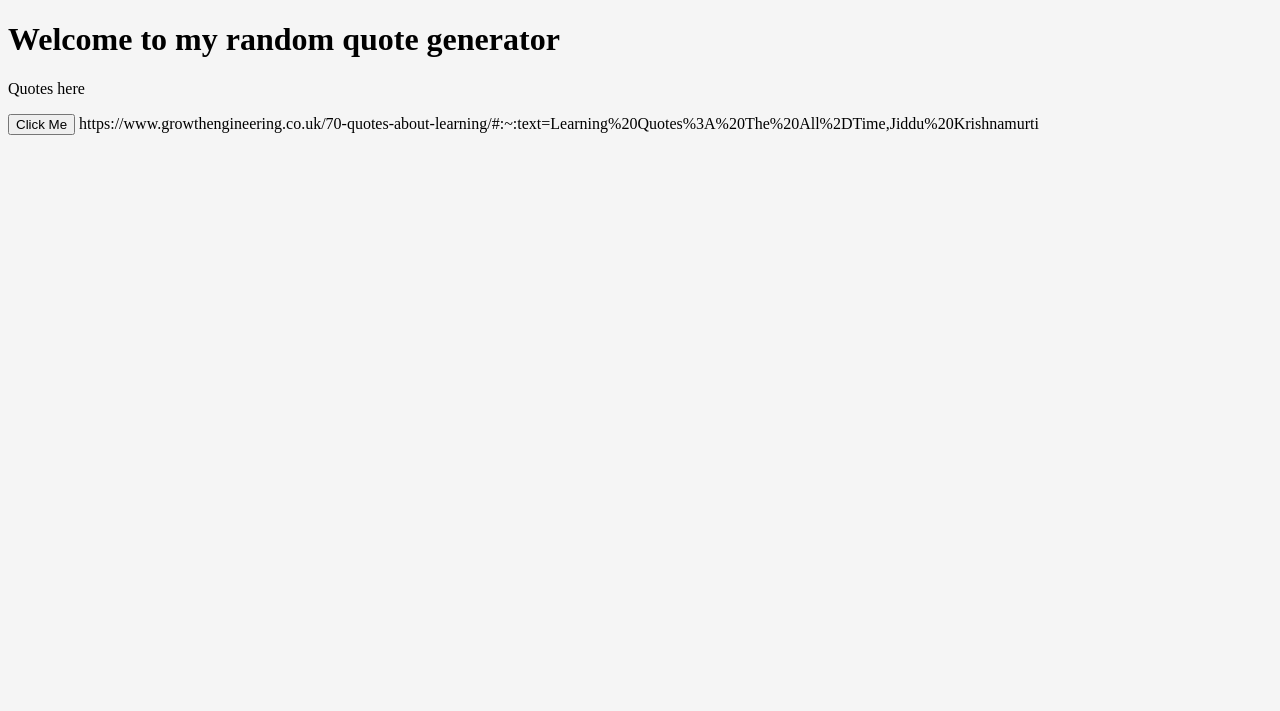
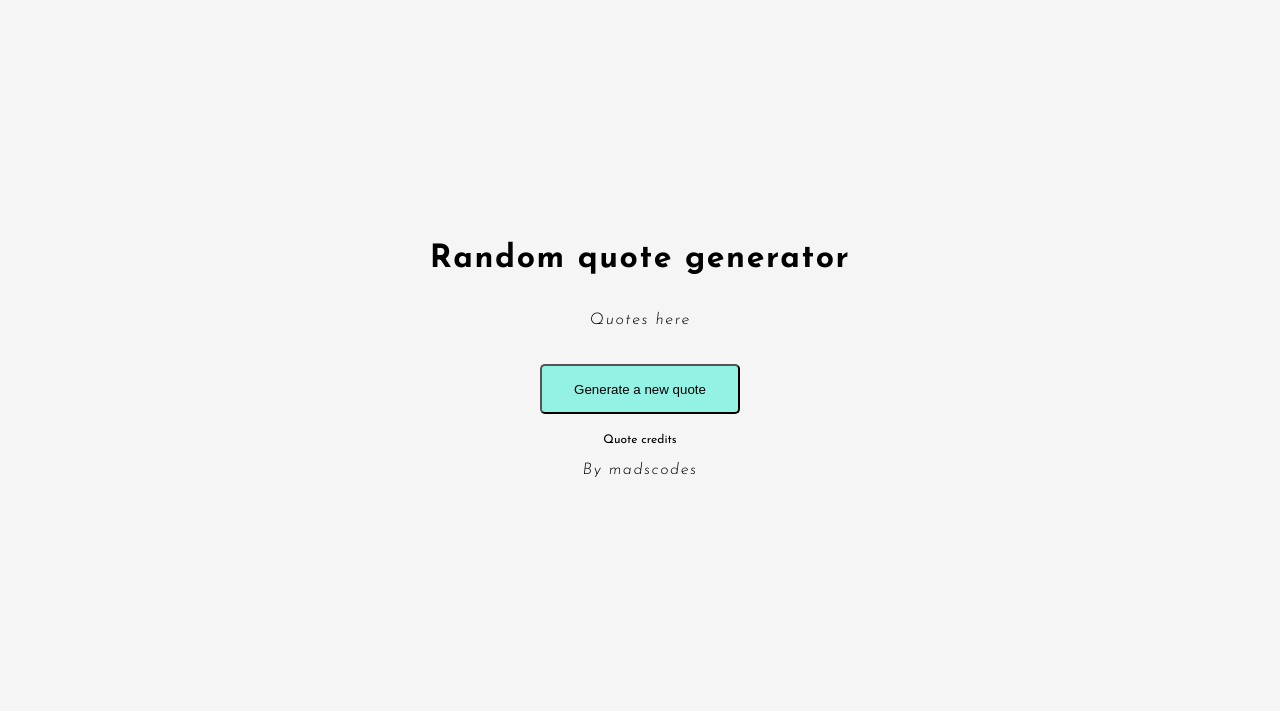
Before and after one commit to madscodess/random-quote-generator, a plain HTML site: page index.html in a window 1280 px wide. Drawn offline with Linux system fonts and the light colour scheme.

Commit message:
css completed

```diff
--- a/app.js
+++ b/app.js
@@ -1,13 +1,12 @@
 //create an array with quotes
 const quoteItems = [
     "The only thing we have to fear is fear itself. - Franklin D. Roosevelt",
-    "There is no end to education. It is not that you read a book, pass an examination, and finish with education. The whole of life, from the moment you are born to the moment you die, is a process of learning. — Jiddu Krishnamurti.",
+    "There is no end to education. It is not that you read a book, pass an examination, and finish with education. The whole of life, from the moment you are born to the moment you die, is a process of learning. — Jiddu Krishnamurti",
     "One learns from books and example only that certain things can be done. Actual learning requires that you do those things. — Frank Herbert",
     "Tell me and I forget, teach me and I may remember, involve me and I learn. — Benjamin Franklin",
     "Spoon feeding in the long run teaches us nothing but the shape of the spoon. — E. M. Forster",
-    "The beautiful thing about learning is nobody can take it away from you.s — B.B. King",
-    "If knowledge is power, then learning is a superpower. — Jim Kwik",
-
+    "The beautiful thing about learning is nobody can take it away from you. — B.B. King",
+    "If knowledge is power, then learning is a superpower. — Jim Kwik"
 ];
 
 //Pick out HTML elements
--- a/index.html
+++ b/index.html
@@ -5,14 +5,19 @@
     <meta http-equiv="X-UA-Compatible" content="IE=edge">
     <meta name="viewport" content="width=device-width, initial-scale=1.0">
     <link rel="stylesheet" href="styles.css">
-    <title>Document</title>
+    <link rel="preconnect" href="https://fonts.googleapis.com">
+<link rel="preconnect" href="https://fonts.gstatic.com" crossorigin>
+<link href="https://fonts.googleapis.com/css2?family=Josefin+Sans:ital,wght@0,400;0,700;1,300;1,500&display=swap" rel="stylesheet">
+    <title>Quote Generator</title>
 </head>
 <body>
-    <h1>Welcome to my random quote generator</h1>
+    <div class="container">
+    <h1>Random quote generator</h1>
     <p>Quotes here</p>
-    <button> Click Me</button>
-
-    <a> https://www.growthengineering.co.uk/70-quotes-about-learning/#:~:text=Learning%20Quotes%3A%20The%20All%2DTime,Jiddu%20Krishnamurti</a>
+    <button>Generate a new quote</button>
+    <a href="https://www.growthengineering.co.uk/70-quotes-about-learning/#:~:text=Learning%20Quotes%3A%20The%20All%2DTime,Jiddu%20Krishnamurti">Quote credits</a>
+    <p id="credits">By madscodes</p>
+</div>
 </body>
 <script src="app.js"></script>
 </html>
--- a/styles.css
+++ b/styles.css
@@ -1,4 +1,61 @@
 body {
     background-color: whitesmoke;
+    font-family: 'Josefin Sans', sans-serif;
+}
+
+.container {
+    width: 100%;
+    height: 700px;
+    display: flex;
+    flex-direction: column;
+    align-items: center;
+    justify-content: center;
+}
+
+button {
+    width: 200px;
+    height: 50px;
+    margin: 20px;
+    background-color: rgb(148, 242, 228);
+    color: black;
+    border-radius: 5px;
+    font-weight: 400;
+}
+
+h1 {
+    text-align: center;
+    color: black;
+    letter-spacing: 0.1rem;
+    font-style: bold;
+    font-weight: 700;
+}
+
+p {
+    color: black;
+    font-weight: 300;
+    text-align: center;
+    font-size: 16px;
+    letter-spacing: 0.1rem;
+    margin-left: 30rem;
+    margin-right: 30rem;
+    font-style: italic;
+    font-weight: 300;
+}
+
+a {
+    text-align: center;
+    color: black;
+    font-size: 12px;
+    text-decoration: none;
+}
+
+/* tablet / mobile styling */
+@media only screen and (max-width: 1700px) {
+
+p {
+    font-size: 16px;
+    margin-left: 5rem;
+    margin-right: 5rem;
+}
 
 }
```
